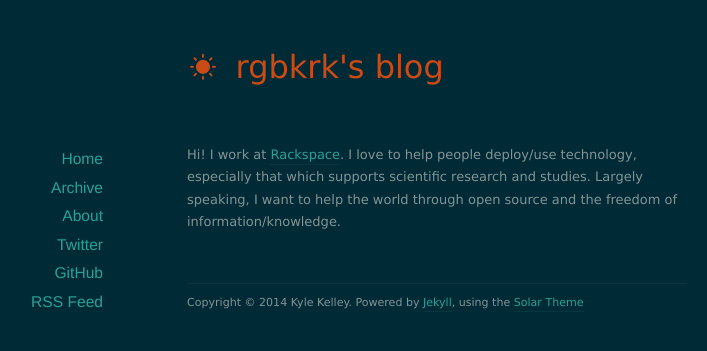
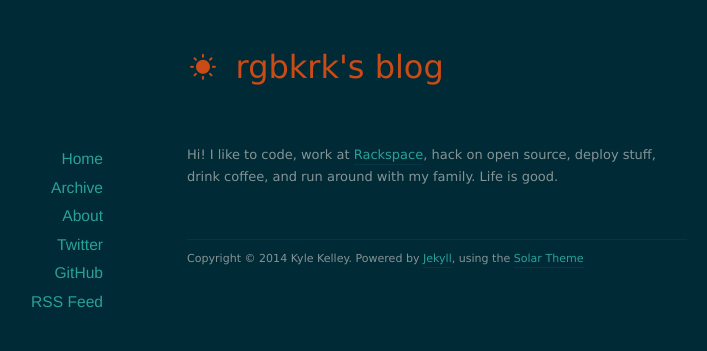
Before and after one commit to rgbkrk/rgbkrk.github.io, a Jekyll site: the page built from about.md, in a window 1280 px wide. Shown: the top 351 px of the page, without its empty margins (203-910 px from the left). Built offline with Jekyll 4.4.1, drawn with Linux system fonts in a browser that asks for light colours; nearby versions of some CDN libraries.

Commit message:
Modify about

```diff
--- a/about.md
+++ b/about.md
@@ -3,4 +3,4 @@ layout: default
 title: About
 ---
 
-Hi! I work at [Rackspace](http://www.rackspace.com). I love to help people deploy/use technology, especially that which supports scientific research and studies. Largely speaking, I want to help the world through open source and the freedom of information/knowledge.
+Hi! I like to code, work at [Rackspace](http://www.rackspace.com), hack on open source, deploy stuff, drink coffee, and run around with my family. Life is good.
```
